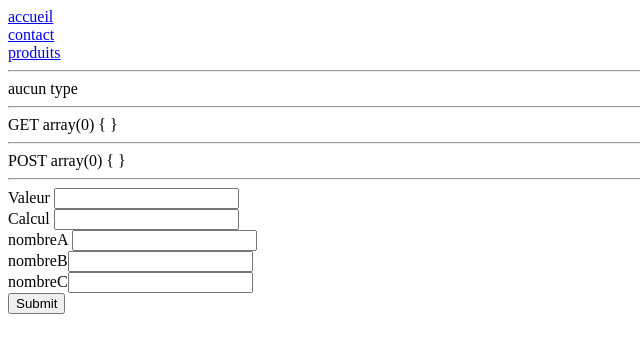
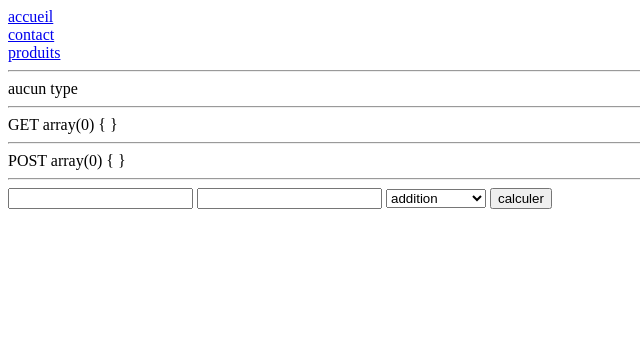
Before and after one commit to sylvainpellier/mds_b1_g2_php_mysql_js, a PHP site: page / in a window 1280 px wide. Shown: the top 353 px of the page, without its empty margins (0-640 px from the left). Run offline with PHP 8.4, Linux system fonts and the light colour scheme.

Commit message:
corrections

```diff
--- a/index.php
+++ b/index.php
@@ -23,14 +23,16 @@ echo "<hr /> ";
 
 ?>
 
-<form action="exercices/exerciceTroisiemeJourBis.php" method="post">
-   Valeur <input type="text" name="valeur" /><br />
-    Calcul <input type="text" name="calcul" /><br />
-    nombreA <input type="text" name="nombreA" /><br />
-    nombreB<input type="text" name="nombreB" /><br />
-    nombreC<input type="text" name="nombreC" /><br />
-
-    <input type="submit" />
+<form action="index.php" method="post">
+    <input type="text" name="nombreA" />
+    <input type="text" name="nombreB" />
+    <select name="calcul" >
+        <option>addition</option>
+        <option>soustraction</option>
+        <option>division</option>
+        <option>multiplication</option>
+    </select>
+    <input type="submit" value="calculer" />
 </form>
 
 
```
Also changed, not shown: exercices/exerciceQuatriemeJour.php (added, +16 -0 lines), exercices/exerciceTroisiemeJourBis.php (+18 -5 lines).
